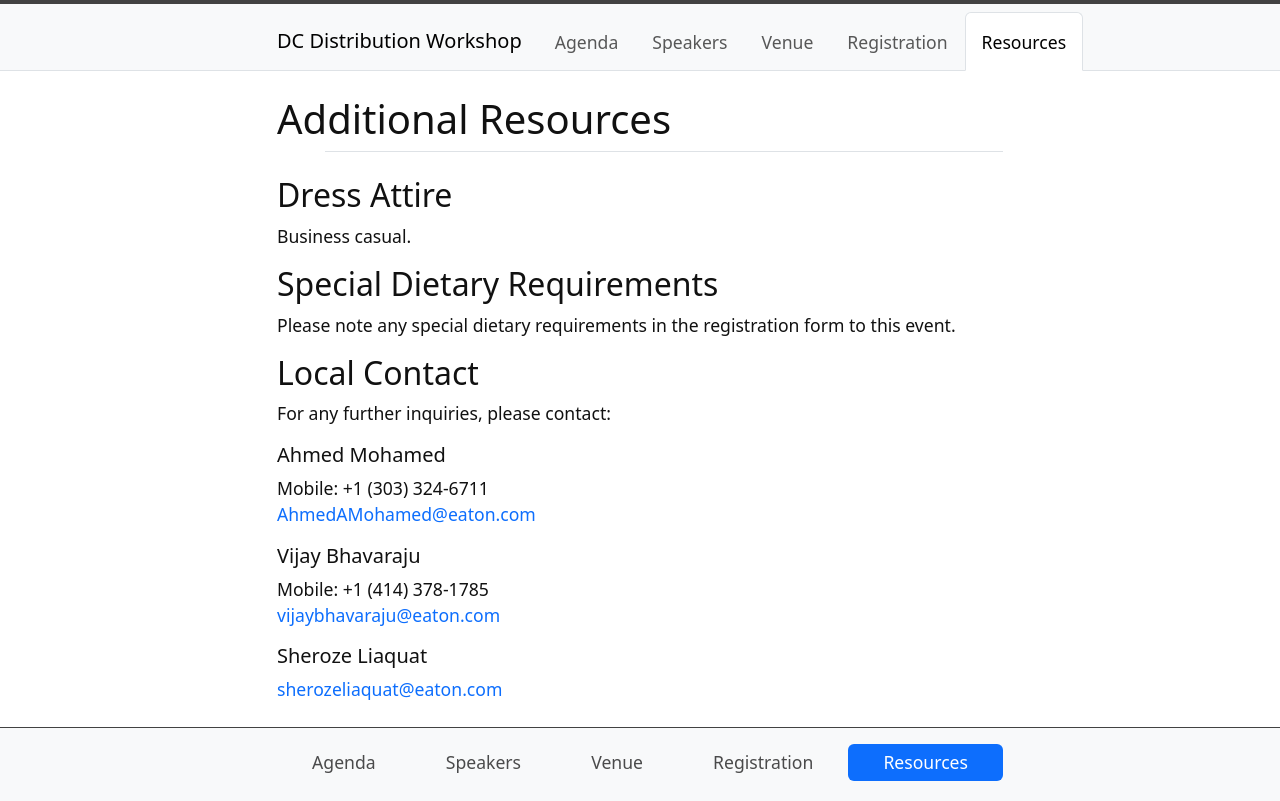
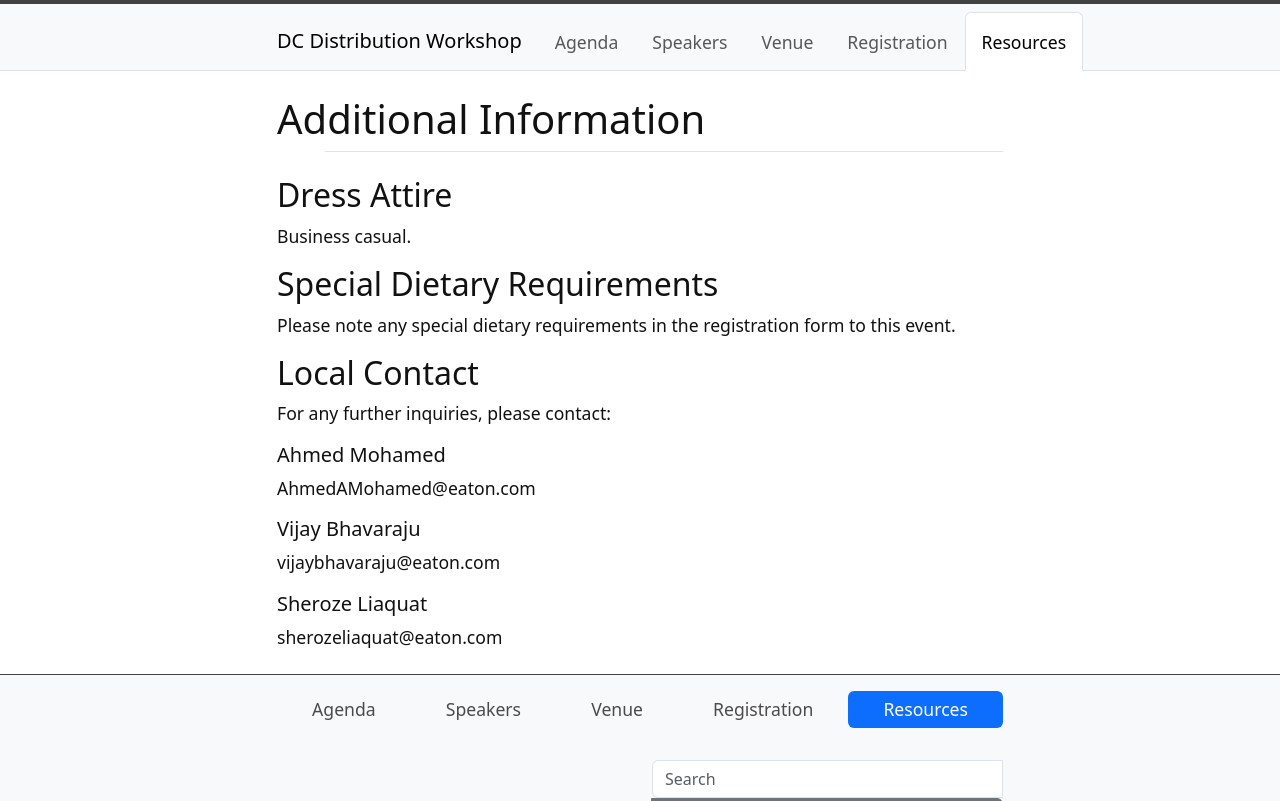
Before and after one commit to XiWang-eaton/DCworkshop.github.io, a Jekyll site: the page built from content/4-resources.md, in a window 1280 px wide, cut to the strip 0-801 px from the top of the page. Built offline with Jekyll 4.4.1, drawn with Linux system fonts in a browser that asks for light colours.

Commit message:
cosmetics

```diff
--- a/content/4-resources.md
+++ b/content/4-resources.md
@@ -1,5 +1,5 @@
 ---
-title: Additional Resources
+title: Additional Information
 nav: Resources
 ---
 
@@ -15,12 +15,10 @@
 For any further inquiries, please contact:
 
 ##### Ahmed Mohamed
-Mobile: +1 (303) 324-6711
-[AhmedAMohamed@eaton.com](AhmedAMohamed@eaton.com)
+AhmedAMohamed@eaton.com
 
 ##### Vijay Bhavaraju
-Mobile: +1 (414) 378-1785
-[vijaybhavaraju@eaton.com](vijaybhavaraju@eaton.com)
+vijaybhavaraju@eaton.com
 
 ##### Sheroze Liaquat
-[sherozeliaquat@eaton.com](sherozeliaquat@eaton.com)
+sherozeliaquat@eaton.com
```
Also changed, not shown: content/2-location.md (+3 -1 lines).
